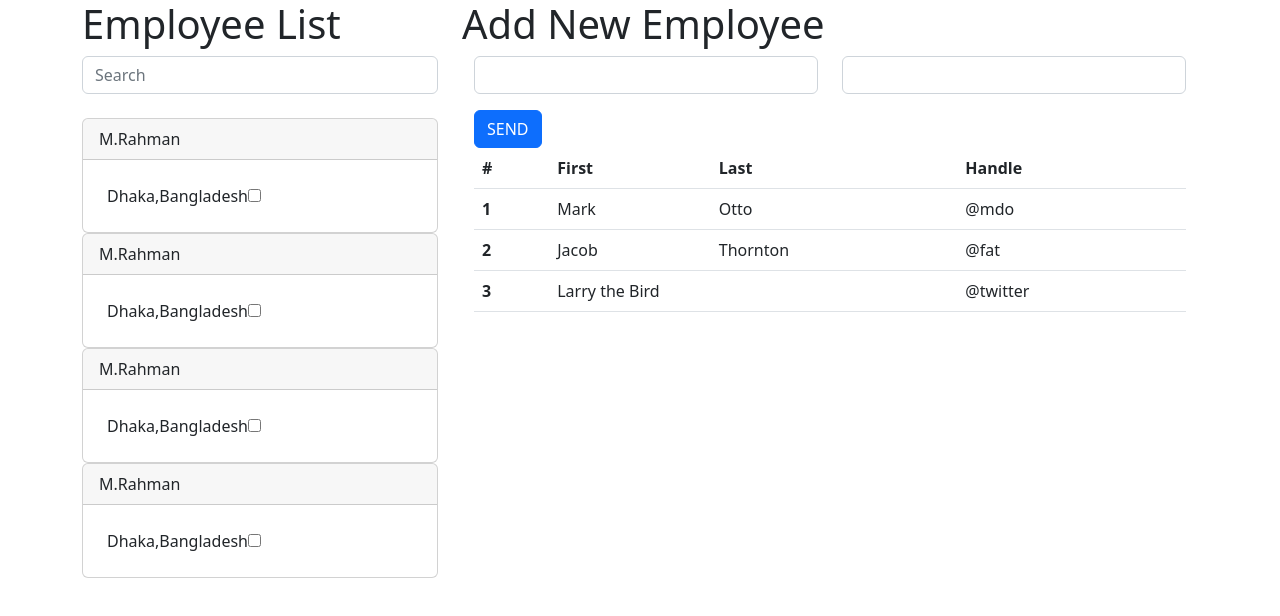
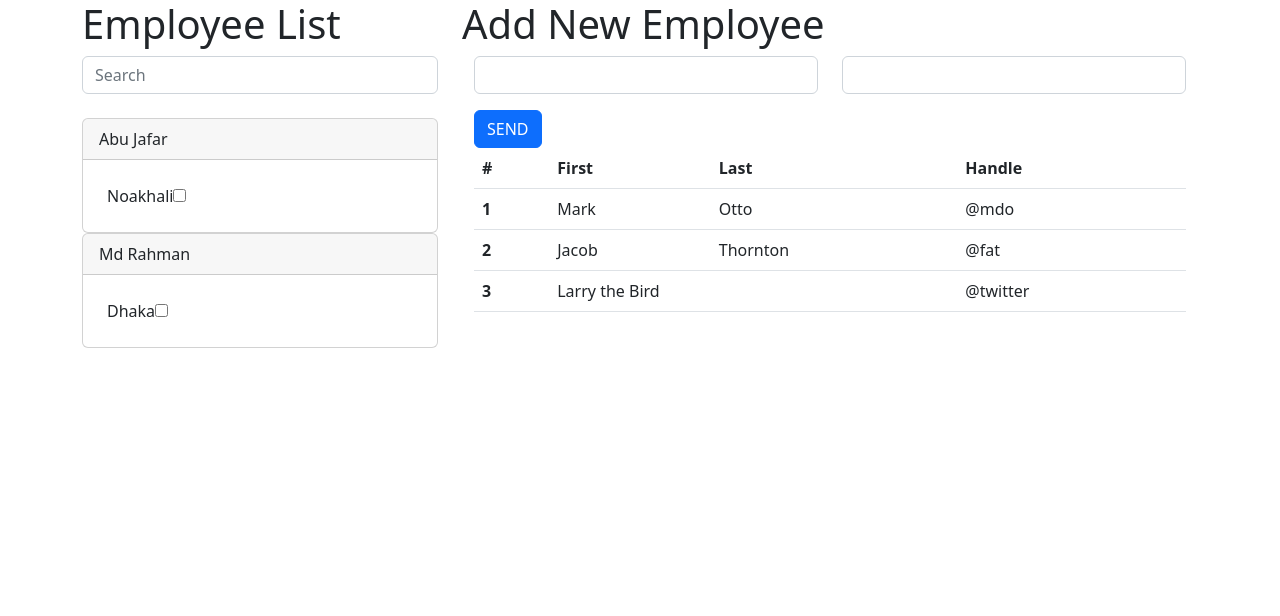
Before and after one commit to TanzimIbthesam/Vue-3, a Vue app in the folder employee-system/: page / in a window 1280 px wide. Shown: the top 616 px of the page. Built offline with nearby package versions, Linux system fonts and the light colour scheme.

Commit message:
Add and fetched employees

```diff
--- a/employee-system/src/App.vue
+++ b/employee-system/src/App.vue
@@ -3,47 +3,12 @@
         <div class="row">
             <div class="col-4">
                <h1>Employee List</h1>
-               <input type="search" name="" class="form-control" placeholder="Search"><br>
-               <div class="card">
-                <div class="card-header">M.Rahman</div>
+                <AllEmployee :ALL_EMPLOYEES_LIST="allemployees"/>
 
-                <div class="card-body">
-                    <div class="d-flex p-2">
-                        <div>Dhaka,Bangladesh</div>
-                        <div><input type="checkbox" class="leftcheckbox" ></div>
-                </div>
-               </div>
-            </div>
-               <div class="card">
-                <div class="card-header">M.Rahman</div>
 
-                <div class="card-body">
-                    <div class="d-flex p-2">
-                        <div>Dhaka,Bangladesh</div>
-                        <div><input type="checkbox" class="leftcheckbox" ></div>
-                </div>
-               </div>
-            </div>
-               <div class="card">
-                <div class="card-header">M.Rahman</div>
 
-                <div class="card-body">
-                    <div class="d-flex p-2">
-                        <div>Dhaka,Bangladesh</div>
-                        <div><input type="checkbox" class="leftcheckbox" ></div>
-                </div>
-               </div>
-            </div>
-               <div class="card">
-                <div class="card-header">M.Rahman</div>
 
-                <div class="card-body">
-                    <div class="d-flex p-2">
-                        <div>Dhaka,Bangladesh</div>
-                        <div><input type="checkbox" class="leftcheckbox" ></div>
-                </div>
-               </div>
-            </div>
+
 
         </div>
         <div class="col-8">
@@ -106,16 +71,16 @@
 
 <script>
 import AddEmployee from './components/AddEmployee.vue';
+import AllEmployee from './components/AllEmployee.vue';
   export default {
-    components: { AddEmployee },
+    components: { AddEmployee, AllEmployee },
     data(){
       return {
         allemployees:[
                     {id:1,name:"Abu Jafar",address:"Noakhali", selected: false},
                     {id:2,name:"Md Rahman",address:"Dhaka", selected: false}
                   ],
-        name:'',
-        address:'',
+
       }
 
     },
--- a/employee-system/src/components/AddEmployee.vue
+++ b/employee-system/src/components/AddEmployee.vue
@@ -5,7 +5,7 @@
                         <div class="col-6">
 
                             <input type="text" class="form-control" id=""
-                            v-model="formData.email"
+                            v-model="formData.name"
                             >
                         </div>
                         <div class="col-6">
@@ -14,7 +14,7 @@
                             >
                         </div>
                     </div>
-                    <button type="button" class="btn btn-primary mt-3">SEND</button>
+                    <button type="submit" class="btn btn-primary mt-3">SEND</button>
                 </form>
 
             </div>
@@ -25,7 +25,7 @@
         data(){
             return {
                 formData:{
-                    email:'',
+                    name:'',
                     address:''
                 },
 
@@ -33,6 +33,7 @@
         },
         methods:{
             handleSubmit(){
+                console.log("clicked",this.formData);
                 this.$emit('add-employee',this.formData)
             }
         }
--- /dev/null
+++ b/employee-system/src/components/AllEmployee.vue
@@ -0,0 +1,31 @@
+<template>
+    <div>
+        <input type="search" name="" class="form-control" placeholder="Search"><br>
+               <div v-for="(allemployee,index) in ALL_EMPLOYEES_LIST"
+               :key="index">
+                <div class="card">
+                <div class="card-header">{{allemployee.name}}</div>
+
+                <div class="card-body">
+                    <div class="d-flex p-2">
+                        <div>{{allemployee.address}}</div>
+                        <div><input type="checkbox" class="leftcheckbox" ></div>
+                </div>
+               </div>
+            </div>
+
+              </div>
+    </div>
+</template>
+
+<script>
+
+    export default {
+        props:['ALL_EMPLOYEES_LIST']
+
+    }
+</script>
+
+<style lang="scss" scoped>
+
+</style>
```
